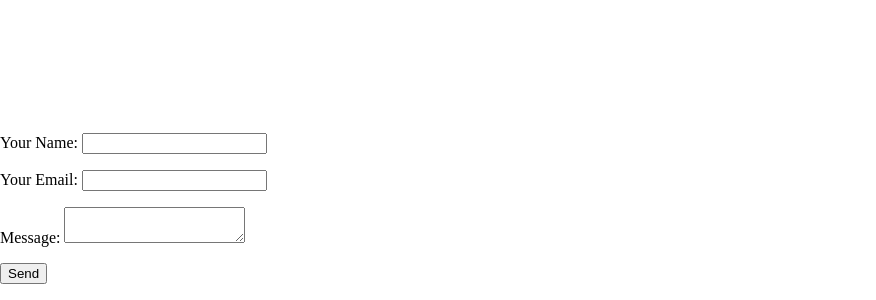
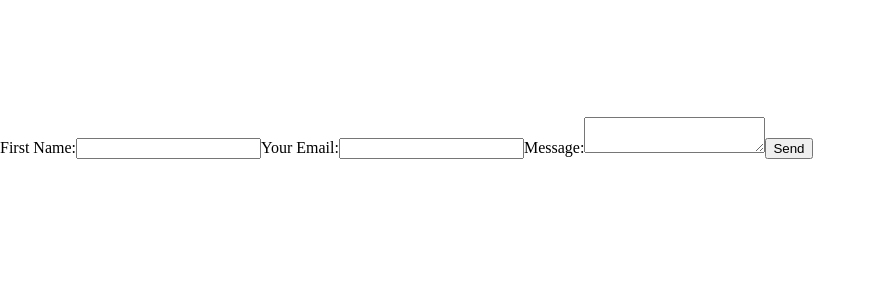
Before and after one commit to KodyyJayy/tlj, a React (Create React App) app: page / in a window 1280 px wide. Shown: the part 2769-3069 px from the top of the page, without its empty margins (0-876 px from the left). After the commit the page ends 2928 px from the top, so only its background shows below. Built offline with nearby package versions, Linux system fonts and the light colour scheme.

Commit message:
updated form

```diff
--- a/src/components/Contact.jsx
+++ b/src/components/Contact.jsx
@@ -9,20 +9,23 @@
                 <iframe title="Contact Form" src="https://plugins.crisp.chat/urn:crisp.im:contact-form:0/contact/f6afb8ca-9c70-47a7-b15e-13f5174626b6" referrerPolicy="origin" sandbox="allow-forms allow-popups allow-scripts allow-same-origin" height="620px" width="100%" frameBorder={0}></iframe>
             </div>
 
-            <form name="contact" method="POST" netlify onSubmit="submit">
-                <p>
-                    <label>Your Name: <input type="text" name="name" /></label>
-                </p>
-                <p>
-                    <label>Your Email: <input type="email" name="email" /></label>
-                </p>
-                <p>
-                    <label>Message: <textarea name="message"></textarea></label>
-                </p>
-                <p>
-                    <button type="submit">Send</button>
-                </p>
-                </form>
+            <form name="contact" method="POST" data-netlify="true" onSubmit="submit">
+                <input type="hidden" name="form-name" value="contact" />
+                <label>
+                    First Name:
+                    <input type="text" name="first-name" />
+                </label>
+                <label htmlFor="email">
+                    Your Email:
+                    <input id="email" type="email" name="email" />
+                </label>
+                <label>
+                    Message:
+                    <textarea name="message" />
+                </label>
+
+                <button type="submit">Send</button>
+            </form>
 
         </div>
 
```
